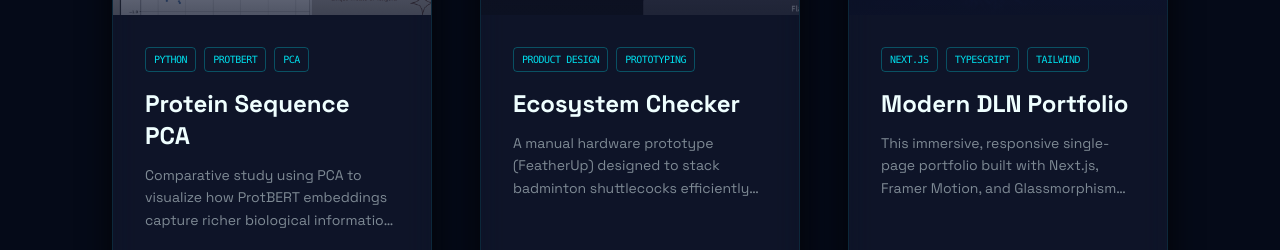
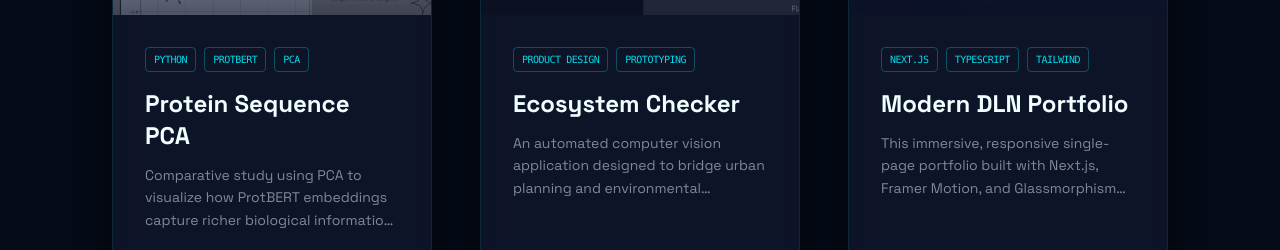
Before and after one commit to KeepDr/DLN-Portofolio, a Next.js app: page / in a window 1280 px wide. Shown: the part 7080-7330 px from the top of the page. Built offline with nearby package versions, Linux system fonts and the light colour scheme.

Commit message:
Descript error

```diff
--- a/components/Projects.tsx
+++ b/components/Projects.tsx
@@ -45,7 +45,7 @@
     },
     {
       title: "Ecosystem Checker",
-      description: "A manual hardware prototype (FeatherUp) designed to stack badminton shuttlecocks efficiently to optimize coaching time.",
+      description: "An automated computer vision application designed to bridge urban planning and environmental conservation. Built with Python and OpenCV, it analyzes HSV color space distributions to quantify green spaces and water bodies. The system generates a data-driven ecological score and produces visual 'improvement maps' via an interactive Gradio interface to suggest targeted biodiversity interventions.",
       tech: ["Product Design", "Prototyping"],
       link: "https://github.com/KeepDr/EcosystemChecker",
       img: "/image/EcoCheck.png",
```
